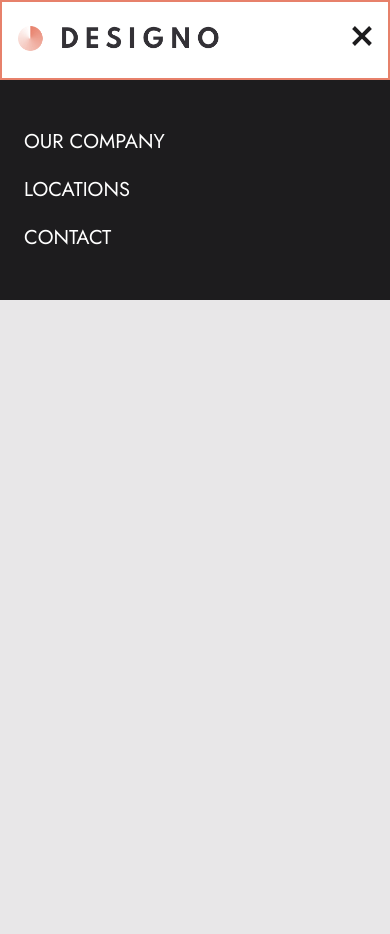
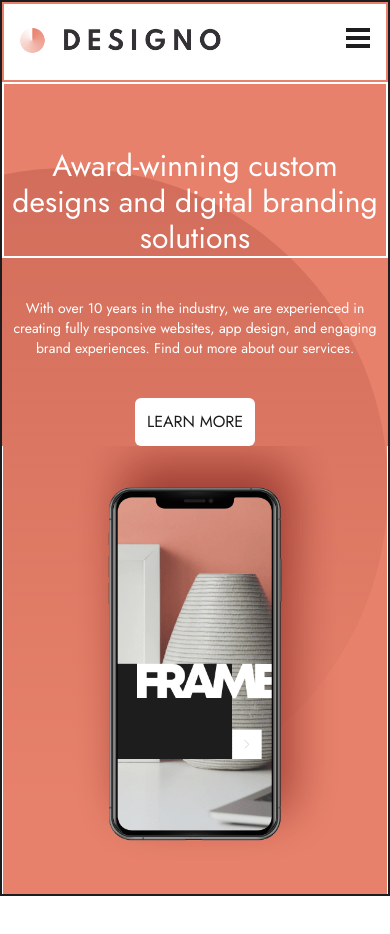
Before and after one commit to SheeloveDol/designo, a React (Vite) app: page / in a window 390 px wide. Shown: the top 934 px of the page. After the commit the page ends 896 px from the top, so only its background shows below. Built offline with nearby package versions, Linux system fonts and the light colour scheme.

Commit message:
working on homepage layout

```diff
--- a/src/App.jsx
+++ b/src/App.jsx
@@ -14,14 +14,14 @@ import { MobileMenuModal } from './components/MobileMenuModal';
 
 function App() {
 
-  const [open, setOpen] = useState(true);
+  const [open, setOpen] = useState(false);
 
   const handleOpen = () => {
       setOpen(!open);
   }
 
   return (
-    <div>
+    <div className='bg-white border-2 border-black'>
       <Navbar open={open} handleOpen={handleOpen} />
       <Routes>
         <Route path="/"  element={<Home />} />
--- a/src/components/MobileMenuModal.jsx
+++ b/src/components/MobileMenuModal.jsx
@@ -7,12 +7,12 @@ export const MobileMenuModal = ({ open }) => {
     >
         <nav>
             <ul className="pl-6 py-12 text-white bg-black">
-                <li className="pb-5 text-xl"><Link to="/about">OUR COMPANY</Link></li>
-                <li className="pb-5 text-xl"><Link to="/locations">LOCATIONS</Link></li>
-                <li className='text-xl'><Link to="/contact">CONTACT</Link></li>
+                <li className="pb-5 text-xl cursor-pointer"><Link to="/about">OUR COMPANY</Link></li>
+                <li className="pb-5 text-xl cursor-pointer"><Link to="/locations">LOCATIONS</Link></li>
+                <li className='text-xl cursor-pointer'><Link to="/contact">CONTACT</Link></li>
             </ul>
         </nav>
-        <div className="h-full bg-black opacity-10">
+        <div className="h-full bg-black opacity-40">
 
         </div>
     </div>
--- a/src/pages/Home.jsx
+++ b/src/pages/Home.jsx
@@ -1,8 +1,44 @@
-
-
+import HeroImage from "../assets/home/desktop/image-hero-phone.png";
+import BgPattern from "../assets/home/desktop/bg-pattern-hero-home.svg";
 
 export const Home = () => {
   return (
-    <div>Home</div>
-  )
-}
+    <div
+      className={`relative bg-peach text-white text-center `}
+      style={{
+        backgroundImage: `url('${BgPattern}')`,
+        backgroundRepeat: "no-repeat",
+        backgroundPosition: "right",
+        backgroundSize: "",
+      }}
+    >
+      <div className="lg:flex">
+        <div className="lg:text-left lg:px-16">
+          <h2 className="text-3xl lg:text-4xl lg:pr-56 pt-16 border-2">
+            Award-winning custom designs and digital branding solutions
+          </h2>
+          <p className="mt-10 text-sm text-center lg:text-left lg:pr-56">
+            With over 10 years in the industry, we are experienced in creating
+            fully responsive websites, app design, and engaging brand experiences.
+            Find out more about our services.
+          </p>
+          <button className="mt-10  p-3 text-black bg-white rounded-md">
+            LEARN MORE
+          </button>
+        </div>
+        <div
+          className="relative overflow-hidden h-[28rem]   "
+
+        >
+          <img
+            src={HeroImage} alt="picture of a cellular phone"
+            className='relative bottom-16 w-full mx-auto border'
+          />
+        </div>
+      </div>
+      <div></div>
+      <div></div>
+      <div></div>
+    </div>
+  );
+};
```
Also changed, not shown: src/components/Navbar.jsx (line endings or trailing spaces).
